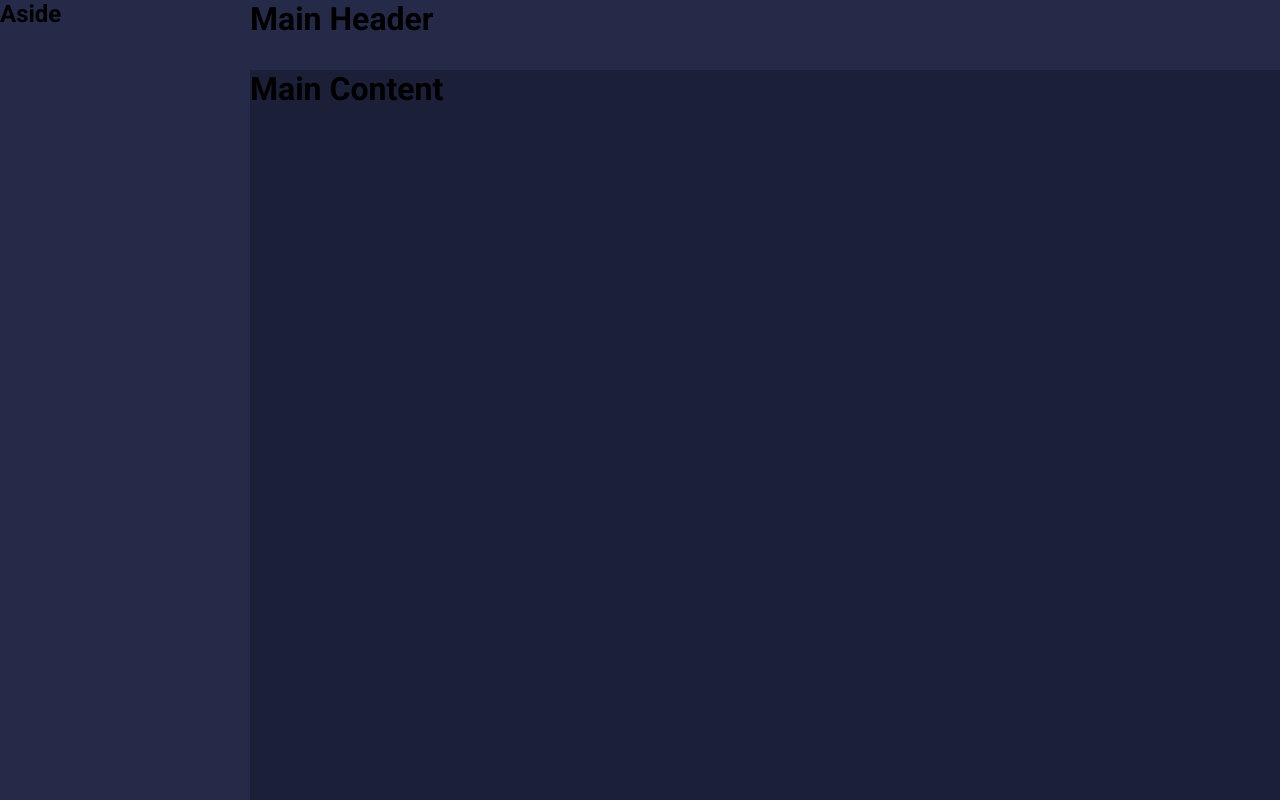
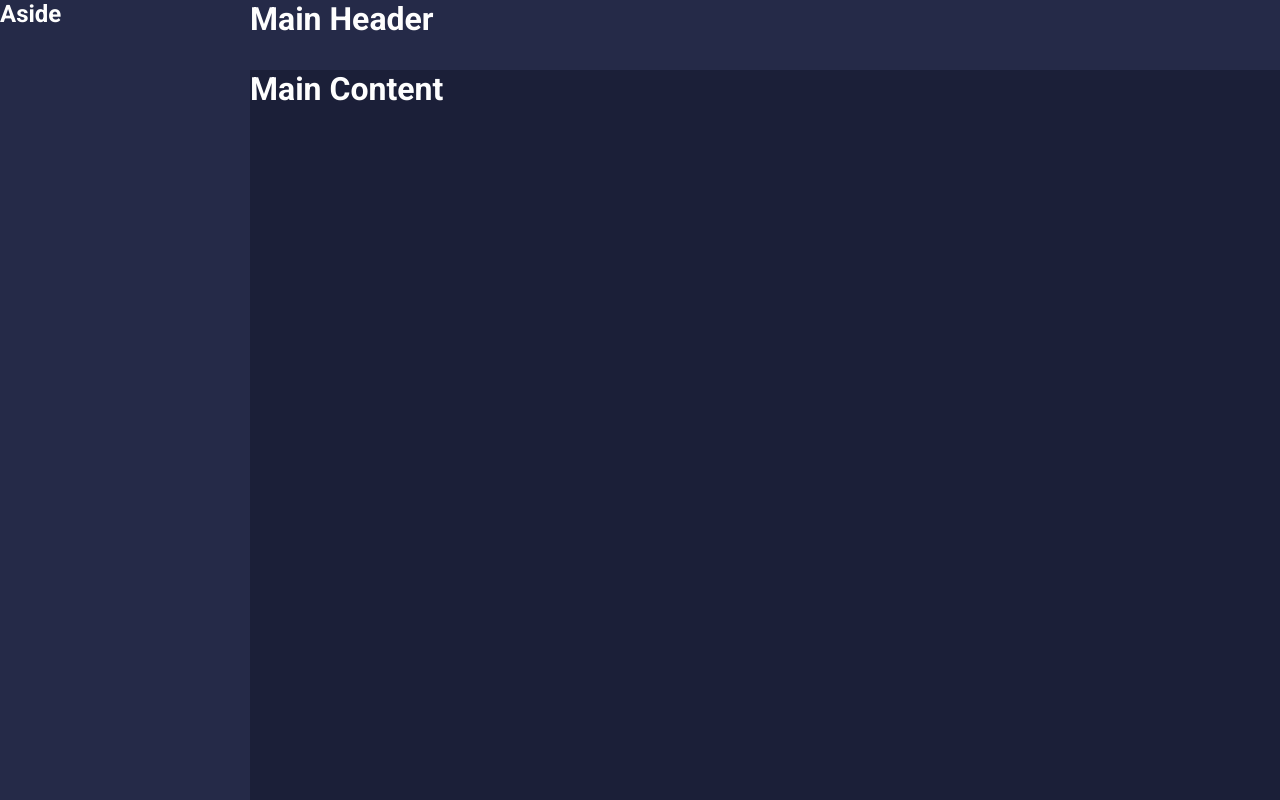
Before and after one commit to IgorSousaFront/minha_carteira_curso, a React (Create React App) app: page / in a window 1280 px wide. Built offline with nearby package versions, Linux system fonts and the light colour scheme.

Commit message:
iniciando criação dos temas

```diff
--- a/src/App.tsx
+++ b/src/App.tsx
@@ -1,13 +1,17 @@
 import React from 'react';
+import { ThemeProvider } from 'styled-components'
 import GlobalStyles from './styles/GlobalStyles';
+
 import Layout from './components/Layout';
+import dark from './styles/themes/dark';
+import light from './styles/themes/light';
 
 const App: React.FC = () => {
   return (
-    <>
-      <GlobalStyles />
+    <ThemeProvider theme={dark}>
+      <GlobalStyles  />
       <Layout />
-    </>
+    </ThemeProvider>
   );
 }
 
--- a/src/components/Aside/styles.ts
+++ b/src/components/Aside/styles.ts
@@ -2,5 +2,6 @@
 
 export const Container = styled.aside`
   grid-area: AS;
-  background-color: #252A48;
+  color: ${props => props.theme.colors.white};
+  background-color: ${props => props.theme.colors.secondary};
 `;
--- a/src/components/MainContent/styles.ts
+++ b/src/components/MainContent/styles.ts
@@ -2,5 +2,6 @@
 
 export const Container = styled.main`
   grid-area: MC;
-  background-color: #1B1F38;
+  color: ${props => props.theme.colors.white};
+  background-color: ${props => props.theme.colors.primary};
 `;
--- a/src/components/MainHeader/styles.ts
+++ b/src/components/MainHeader/styles.ts
@@ -2,5 +2,6 @@
 
 export const Container = styled.header`
   grid-area: MH;
-  background-color: #252A48;
+  color: ${props => props.theme.colors.white};
+  background-color: ${props => props.theme.colors.secondary};
 `;
--- /dev/null
+++ b/src/styles/themes/dark.ts
@@ -0,0 +1,17 @@
+export default {
+  title: 'dark',
+
+  colors: {
+    primary: '#1B1F38',
+    secondary: '#252A48',
+    tertiary: '#313862',
+
+    white: '#FEFEFE',
+    black: '#1C1C1E',
+    grey: '#BFBFBF',
+
+    success: '#4E41F0',
+    info: '#F7931B',
+    warning: '#E44C4E',
+  },
+}
--- /dev/null
+++ b/src/styles/themes/light.ts
@@ -0,0 +1,17 @@
+export default {
+  title: 'light',
+
+  colors: {
+    primary: '#DCDCDC',
+    secondary: '#FFFFFF',
+    tertiary: '#F5F5F5',
+
+    white: '#1C1C1E',
+    black: '#FEFEFE',
+    grey: '#BFBFBF',
+
+    success: '#03BB85',
+    info: '#3B5998',
+    warning: '#FF6961',
+  },
+}
```
Also changed, not shown: src/styles/styled.d.ts (added, +21 -0 lines).
